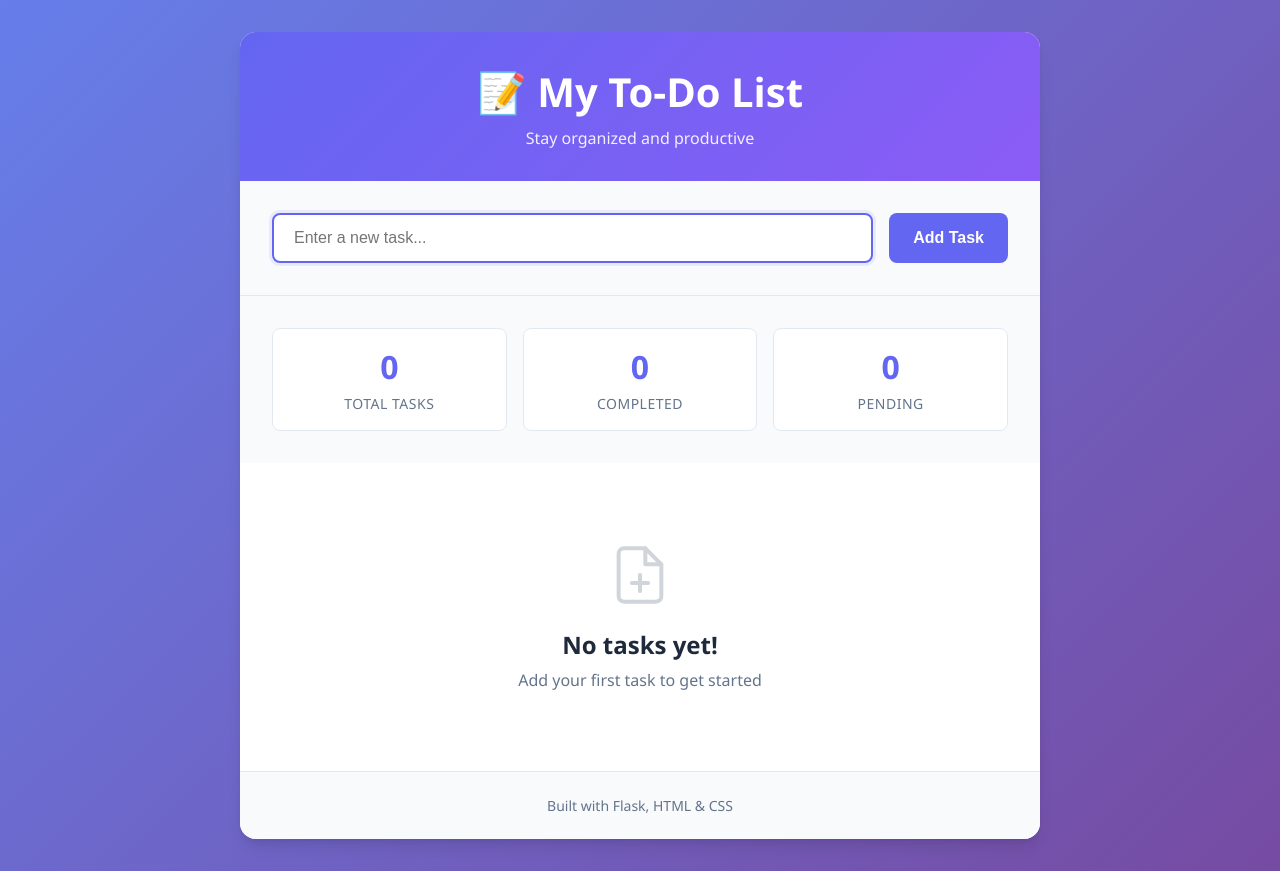
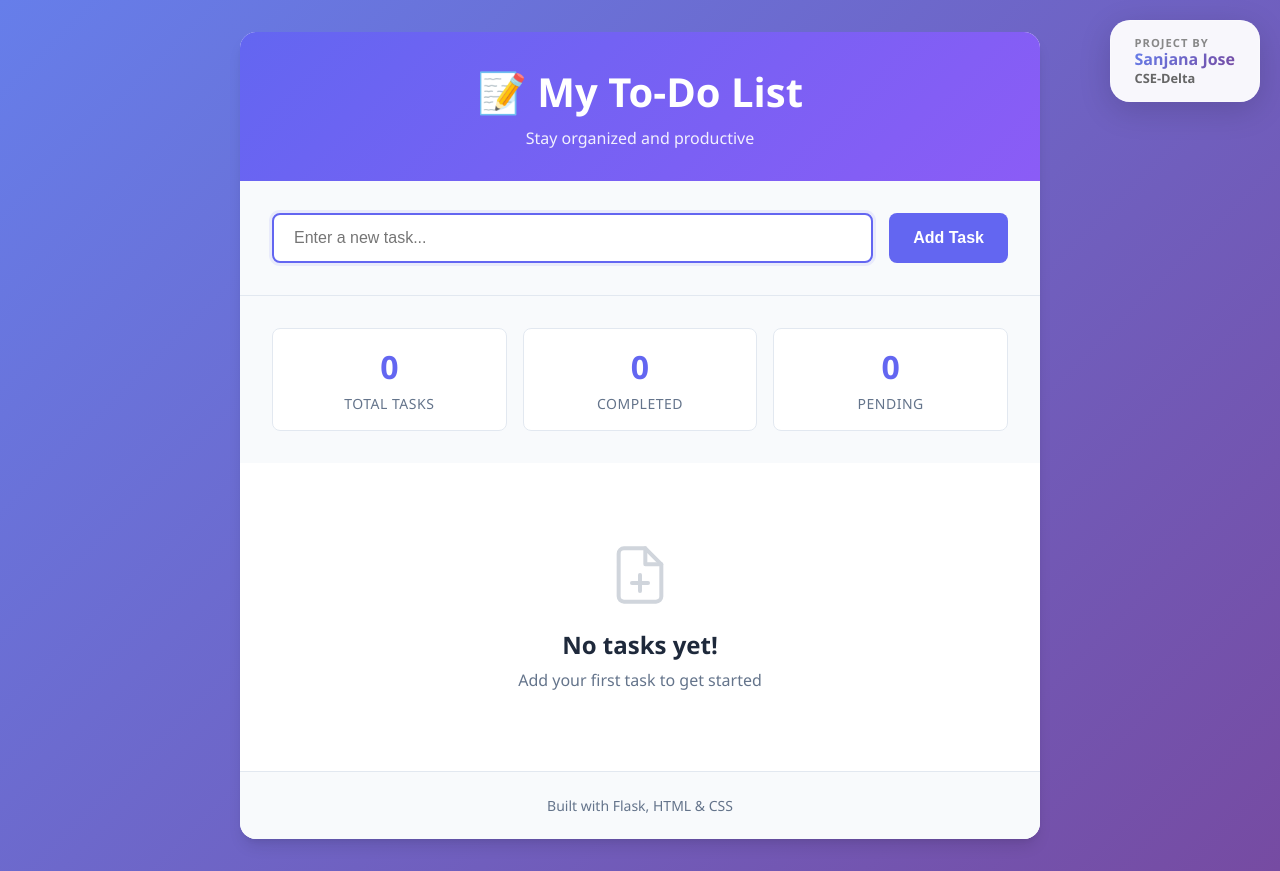
Before and after one commit to u2403234-cloud/-SANJANA-ADD-ON, a Flask app: page / in a window 1280 px wide. Run offline with Flask 3, Linux system fonts and the light colour scheme.

Commit message:
Update Todo List: Add credit badge and fix scrollbar white space issue

```diff
--- a/todo-list-app/app.py
+++ b/todo-list-app/app.py
@@ -73,4 +73,4 @@ def clear_completed():
     return redirect(url_for('index'))
 
 if __name__ == '__main__':
-    app.run(debug=True, host='0.0.0.0', port=5000)
+    app.run(debug=True, host='0.0.0.0', port=5001)
--- a/todo-list-app/static/style.css
+++ b/todo-list-app/static/style.css
@@ -20,18 +20,81 @@
     --shadow-lg: 0 10px 15px -3px rgb(0 0 0 / 0.1), 0 4px 6px -4px rgb(0 0 0 / 0.1);
 }
 
+/* Credit Badge */
+.credit-badge {
+    position: fixed;
+    top: 20px;
+    right: 20px;
+    background: rgba(255, 255, 255, 0.95);
+    backdrop-filter: blur(20px);
+    padding: 15px 25px;
+    border-radius: 20px;
+    box-shadow:
+        0 8px 32px rgba(0, 0, 0, 0.15),
+        0 0 0 1px rgba(255, 255, 255, 0.3) inset;
+    z-index: 1000;
+    animation: slideInRight 0.6s cubic-bezier(0.16, 1, 0.3, 1);
+    transition: all 0.3s cubic-bezier(0.16, 1, 0.3, 1);
+}
+
+.credit-badge:hover {
+    transform: translateY(-3px);
+    box-shadow:
+        0 12px 40px rgba(0, 0, 0, 0.2),
+        0 0 0 1px rgba(255, 255, 255, 0.3) inset;
+}
+
+@keyframes slideInRight {
+    from {
+        opacity: 0;
+        transform: translateX(100px);
+    }
+    to {
+        opacity: 1;
+        transform: translateX(0);
+    }
+}
+
+.credit-label {
+    font-size: 0.7em;
+    color: #888;
+    text-transform: uppercase;
+    letter-spacing: 1px;
+    font-weight: 600;
+}
+
+.credit-name {
+    font-size: 1em;
+    font-weight: 700;
+    background: linear-gradient(135deg, #667eea 0%, #764ba2 100%);
+    -webkit-background-clip: text;
+    -webkit-text-fill-color: transparent;
+    background-clip: text;
+    line-height: 1.2;
+}
+
+.credit-course {
+    font-size: 0.8em;
+    color: #666;
+    font-weight: 600;
+}
+
 body {
     font-family: 'Segoe UI', Tahoma, Geneva, Verdana, sans-serif;
     background: linear-gradient(135deg, #667eea 0%, #764ba2 100%);
     min-height: 100vh;
-    padding: 2rem 1rem;
+    padding: 0;
     color: var(--text-primary);
+    display: flex;
+    align-items: center;
+    justify-content: center;
 }
 
 /* Container */
 .container {
     max-width: 800px;
-    margin: 0 auto;
+    width: 100%;
+    margin: 2rem auto;
     background: var(--surface);
     border-radius: 16px;
     box-shadow: var(--shadow-lg);
@@ -290,11 +353,12 @@ footer {
 /* Responsive Design */
 @media (max-width: 640px) {
     body {
-        padding: 0;
+        align-items: flex-start;
     }
 
     .container {
         border-radius: 0;
+        margin: 0;
     }
 
     header h1 {
@@ -318,4 +382,11 @@ footer {
     .delete-form {
         align-self: flex-end;
     }
+
+    .credit-badge {
+        top: 10px;
+        right: 10px;
+        padding: 10px 15px;
+        font-size: 0.85em;
+    }
 }
--- a/todo-list-app/templates/index.html
+++ b/todo-list-app/templates/index.html
@@ -7,6 +7,12 @@
     <link rel="stylesheet" href="{{ url_for('static', filename='style.css') }}">
 </head>
 <body>
+    <div class="credit-badge">
+        <div class="credit-label">Project by</div>
+        <div class="credit-name">Sanjana Jose</div>
+        <div class="credit-course">CSE-Delta</div>
+    </div>
+
     <div class="container">
         <header>
             <h1>📝 My To-Do List</h1>
```
